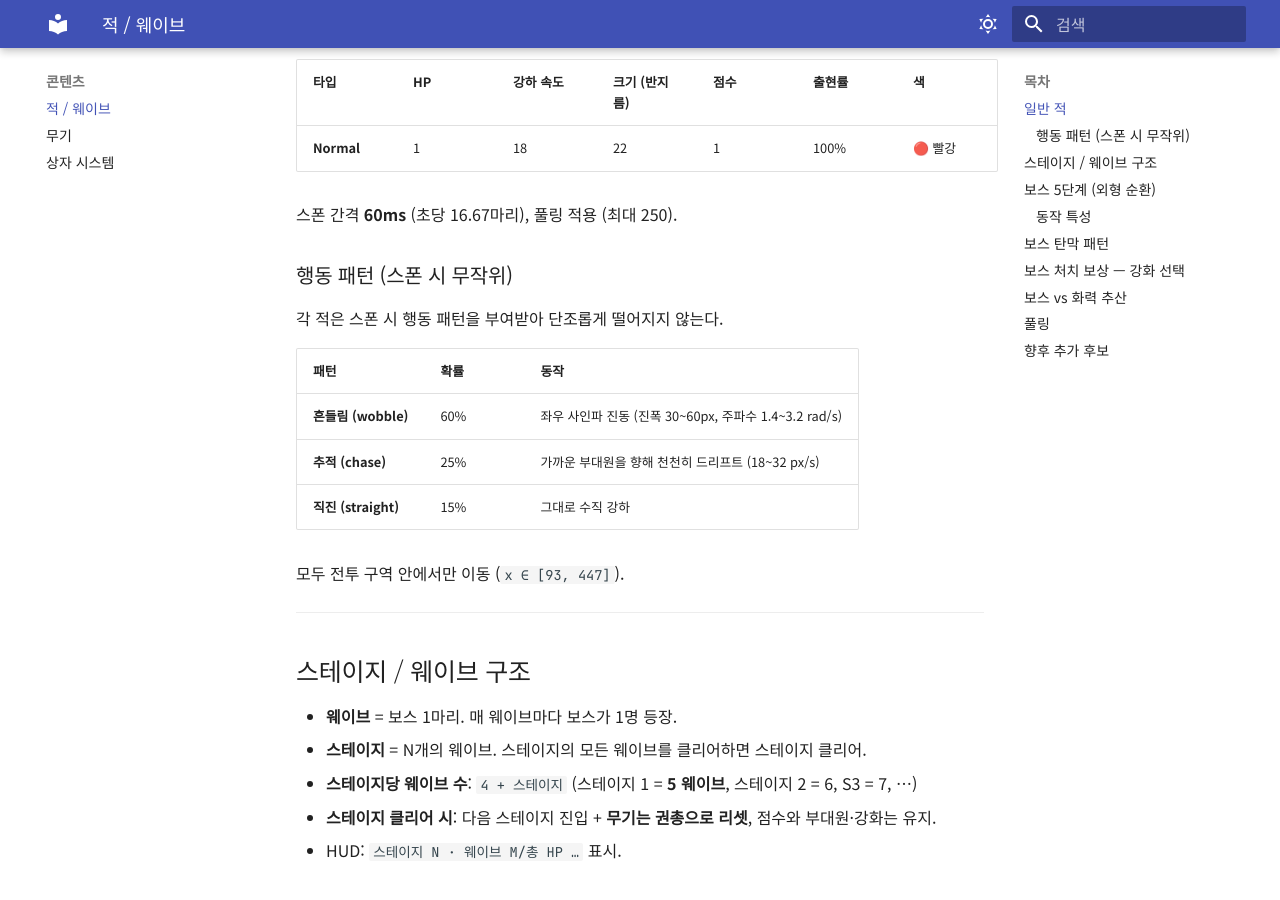
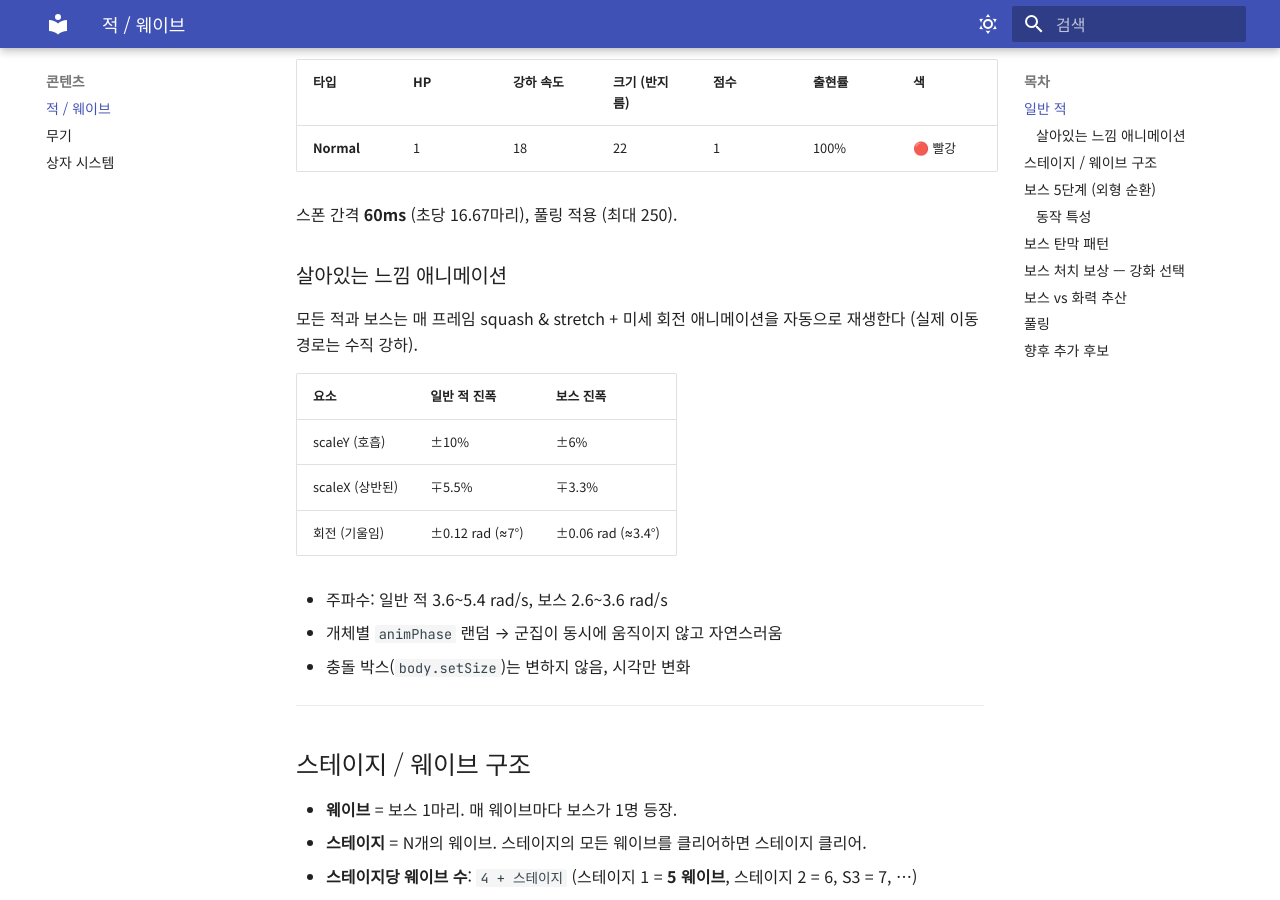
Before and after one commit to suan2z/wellbeangame01, an MkDocs documentation site: the page built from docs/적.md, in a window 1280 px wide and 900 px high, scrolled down 378 px. Built offline with MkDocs 1.6.1 and Material for MkDocs 9.7.7, drawn with Linux system fonts in a browser that asks for light colours.

Commit message:
feat(game): 적/보스 살아있는 느낌 애니메이션 (직전 이동패턴 의도와 달라 교체)
직전 PR(이동 패턴: 흔들림/추적/직진)은 사용자 의도와 달랐음.
실제 요청은 'animation' (시각 살아있음). 이동 패턴 제거하고
squash & stretch + 미세 회전으로 교체.

## 애니메이션 (매 프레임)
- scaleY 호흡: 일반 ±10%, 보스 ±6%
- scaleX 상반: 일반 ∓5.5%, 보스 ∓3.3% (부피 보존 squash 효과)
- 미세 회전: 일반 ±0.12 rad, 보스 ±0.06 rad
- 주파수: 일반 3.6~5.4 rad/s, 보스 2.6~3.6 rad/s
- 개체별 phase 랜덤 → 군집 동기화 방지

## 구현
- spawnEnemy / spawnNextBoss: animPhase + animFreq 데이터 부여,
  scale/rotation을 1/0으로 리셋
- update() 적 루프: behavior 분기 제거, 매 프레임 sin 기반 변형 적용
- body.setSize는 변경 없음 → 충돌 박스 일관

## 검증 (Playwright 8/8)
- behavior 데이터 제거 확인
- animPhase 데이터 존재
- scaleY/X 진동, 회전 변동 모두 확인 (적+보스)
- 페이지 에러 0건

docs/적.md '살아있는 느낌 애니메이션' 섹션으로 갱신.

```diff
--- a/docs/적.md
+++ b/docs/적.md
@@ -14,17 +14,19 @@
 
 스폰 간격 **60ms** (초당 16.67마리), 풀링 적용 (최대 250).
 
-### 행동 패턴 (스폰 시 무작위)
+### 살아있는 느낌 애니메이션
 
-각 적은 스폰 시 행동 패턴을 부여받아 단조롭게 떨어지지 않는다.
+모든 적과 보스는 매 프레임 squash & stretch + 미세 회전 애니메이션을 자동으로 재생한다 (실제 이동 경로는 수직 강하).
 
-| 패턴 | 확률 | 동작 |
-|------|------|------|
-| **흔들림 (wobble)** | 60% | 좌우 사인파 진동 (진폭 30~60px, 주파수 1.4~3.2 rad/s) |
-| **추적 (chase)** | 25% | 가까운 부대원을 향해 천천히 드리프트 (18~32 px/s) |
-| **직진 (straight)** | 15% | 그대로 수직 강하 |
+| 요소 | 일반 적 진폭 | 보스 진폭 |
+|------|------------|----------|
+| scaleY (호흡) | ±10% | ±6% |
+| scaleX (상반된) | ∓5.5% | ∓3.3% |
+| 회전 (기울임) | ±0.12 rad (≈7°) | ±0.06 rad (≈3.4°) |
 
-모두 전투 구역 안에서만 이동 (`x ∈ [93, 447]`).
+- 주파수: 일반 적 3.6~5.4 rad/s, 보스 2.6~3.6 rad/s
+- 개체별 `animPhase` 랜덤 → 군집이 동시에 움직이지 않고 자연스러움
+- 충돌 박스(`body.setSize`)는 변하지 않음, 시각만 변화
 
 ---
 
```
Also changed, not shown: 1 other file.
